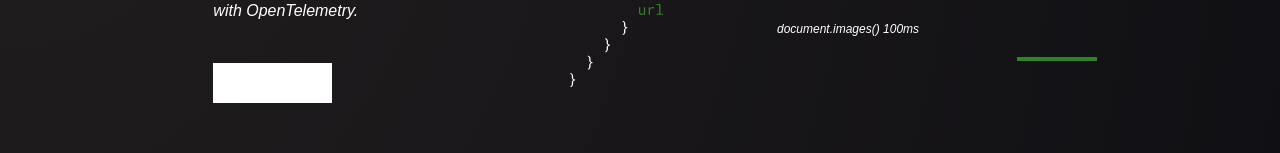
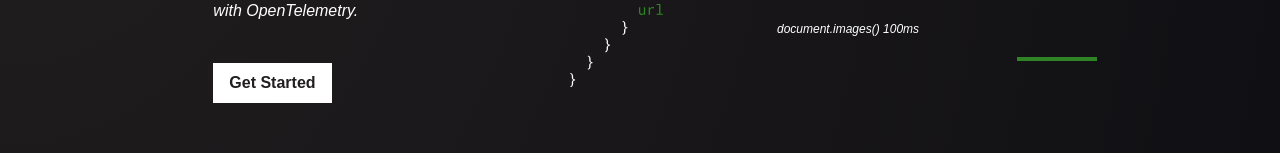
Before and after one commit to rocket-connect/graphql-otel, a React app in the folder graphql-otel.com/: page / in a window 1280 px wide. Shown: the part 397-550 px from the top of the page. Built offline with nearby package versions, Linux system fonts and the light colour scheme; no server answers.

Commit message:
fix: button color

```diff
--- a/graphql-otel.com/src/components/Intro.tsx
+++ b/graphql-otel.com/src/components/Intro.tsx
@@ -16,7 +16,7 @@ export function Intro() {
                 (location.href =
                   "https://github.com/rocket-connect/graphql-otel")
               }
-              className="bg-white text-graphql-otel-dark hover:text-white hover:bg-graphql-otel-green text-white font-bold py-2 px-4"
+              className="bg-white text-graphql-otel-dark hover:text-white hover:bg-graphql-otel-green font-bold py-2 px-4"
             >
               Get Started
             </button>
```
